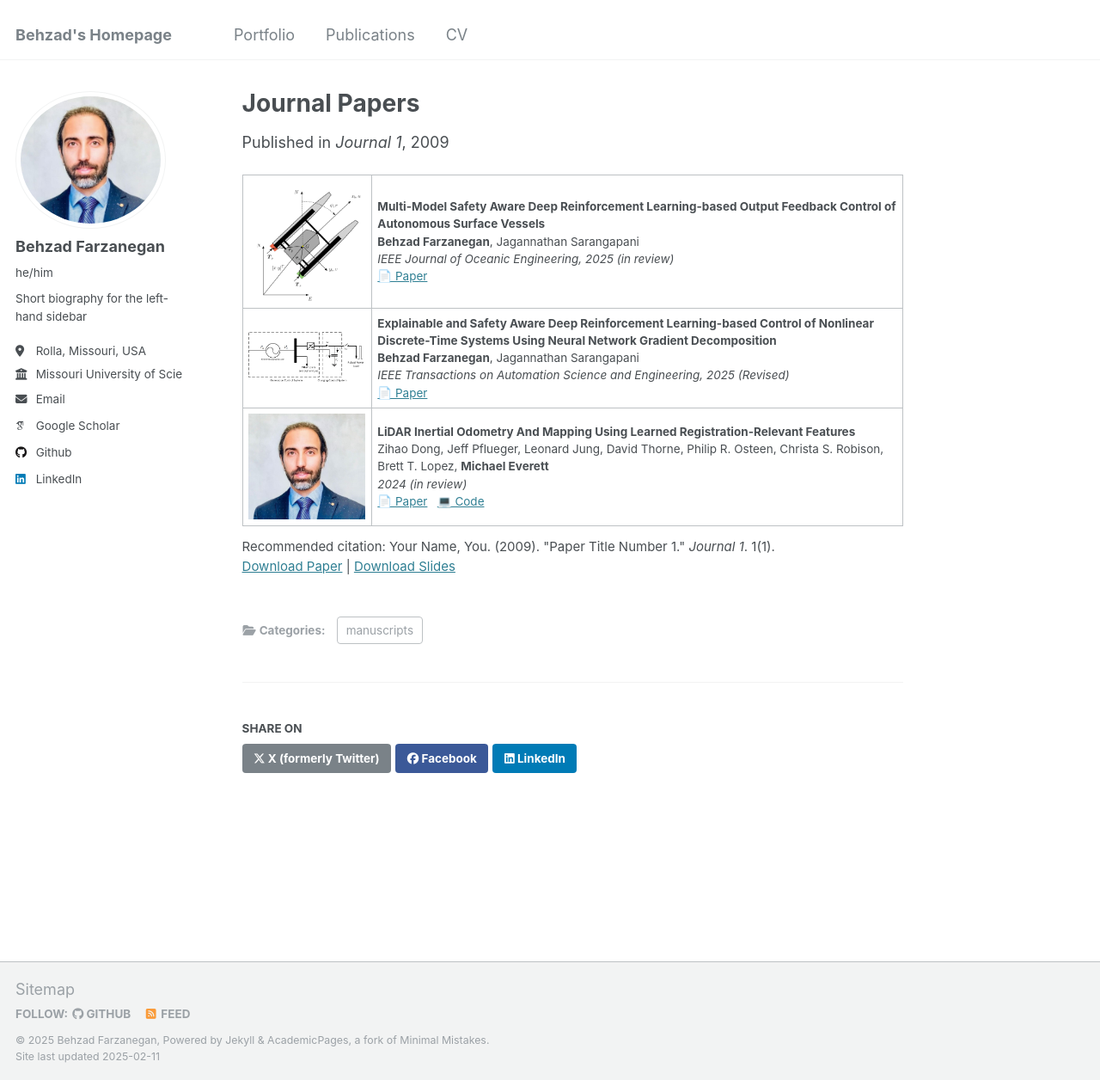
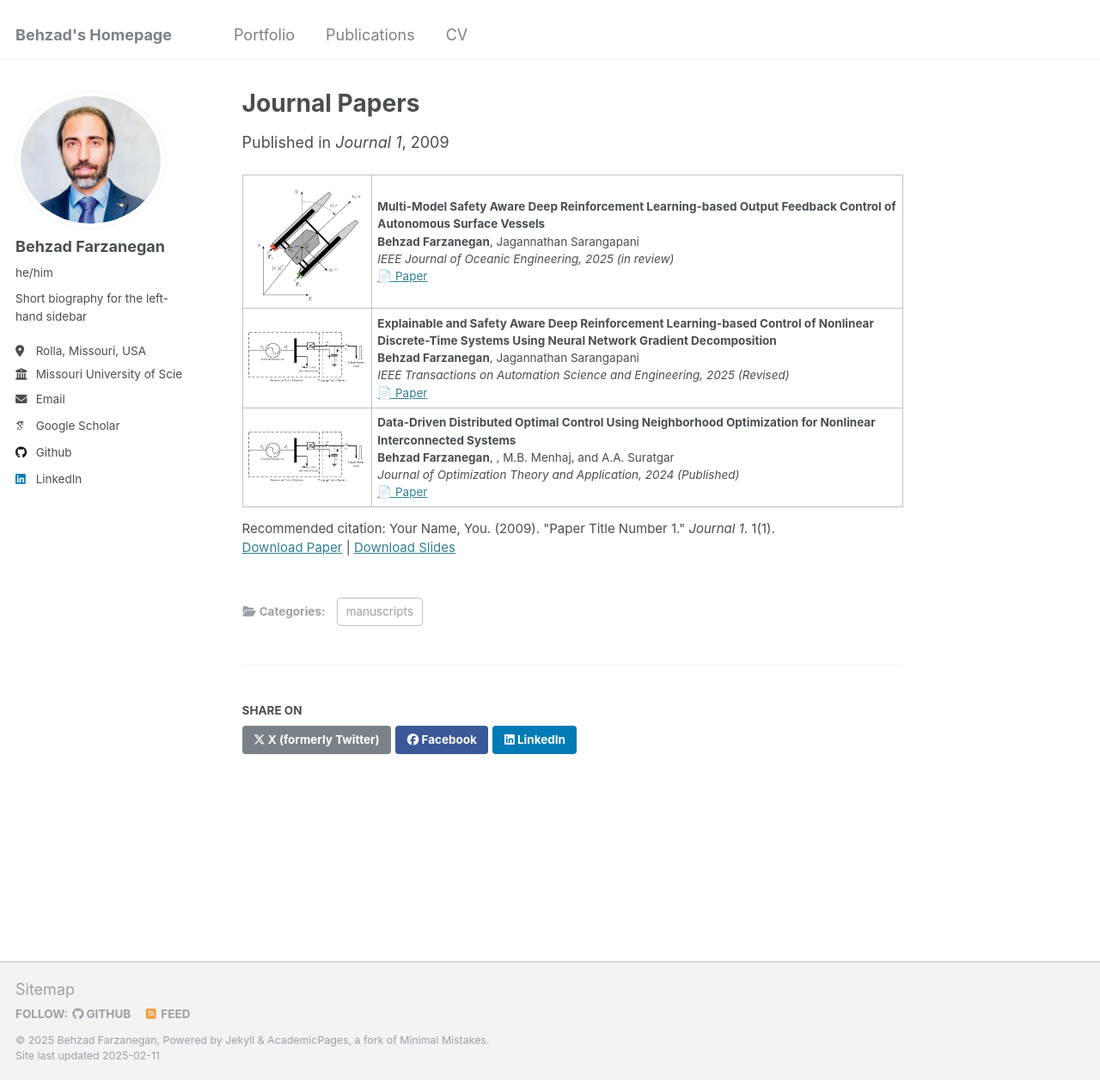
Before and after one commit to behzadfarzanegan/behzadfarzanegan.github.io, a Jekyll site: the page built from _publications/publications.md, in a window 1280 px wide and 1256 px high. Shown: the whole window at 86% size. Built offline with Jekyll 4.4.1, drawn with Linux system fonts in a browser that asks for light colours; some web fonts are replaced.

Commit message:
Update publications.md

```diff
--- a/_publications/publications.md
+++ b/_publications/publications.md
@@ -45,16 +45,16 @@ citation: 'Your Name, You. (2009). &quot;Paper Title Number 1.&quot; <i>Journal
 
 <tr>
 <td width="150">
-    <img src="/images/behzad.JPG" width="150">
+    <img src="/images/SPS.png" width="150">
 </td>
 <td>
-    <strong>LiDAR Inertial Odometry And Mapping Using Learned Registration-Relevant Features</strong>
+    <strong>Data-Driven Distributed Optimal Control Using Neighborhood Optimization for Nonlinear Interconnected Systems</strong>
     <br>
-    Zihao Dong, Jeff Pflueger, Leonard Jung, David Thorne, Philip R. Osteen, Christa S. Robison, Brett T. Lopez, <strong>Michael Everett</strong>
+    <strong>Behzad Farzanegan</strong>, , M.B. Menhaj, and A.A. Suratgar
     <br>
-    <em>2024 (in review)</em>
+    <em>Journal of Optimization Theory and Application, 2024 (Published)</em>
     <br>
-    <a href="#">📄 Paper</a> &nbsp; <a href="#">💻 Code</a>
+    <a href="https://link.springer.com/article/10.1007/s10957-024-02543-x">📄 Paper</a>
 </td>
 </tr>
 
```
